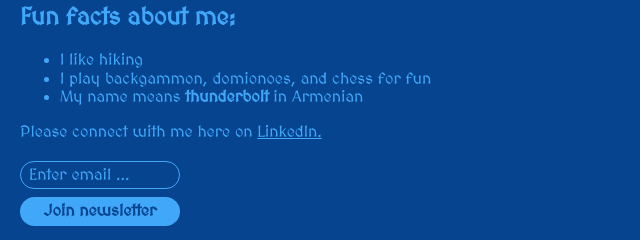
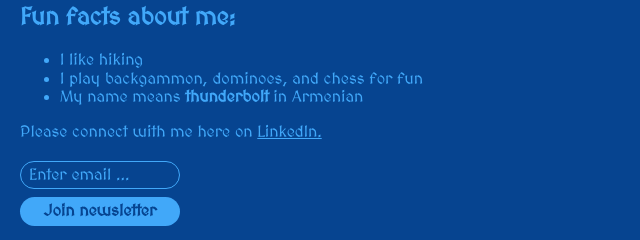
Before and after one commit to shantdashjian/personal-website, a plain HTML site: page index.html in a window 1280 px wide. Shown: the part 461-701 px from the top of the page, 0-640 px from the left. Drawn offline with nearby package versions, Linux system fonts and the light colour scheme; a web font is replaced by a local one.

Commit message:
Fix typo

```diff
--- a/index.html
+++ b/index.html
@@ -11,7 +11,7 @@
         <h2>Fun facts about me:</h2>
         <ul>
             <li>I like hiking</li>
-            <li>I play backgammon, domionoes, and chess for fun</li>
+            <li>I play backgammon, dominoes, and chess for fun</li>
             <li>My name means <strong>thunderbolt</strong> in Armenian</li>
         </ul>
         <p>Please connect with me here on <a href="https://www.linkedin.com/in/shantdashjian/" target="_blank">LinkedIn.</a></p>
```
